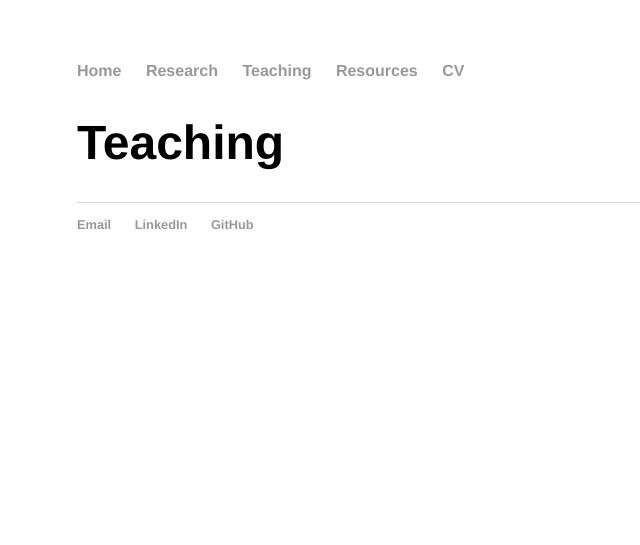
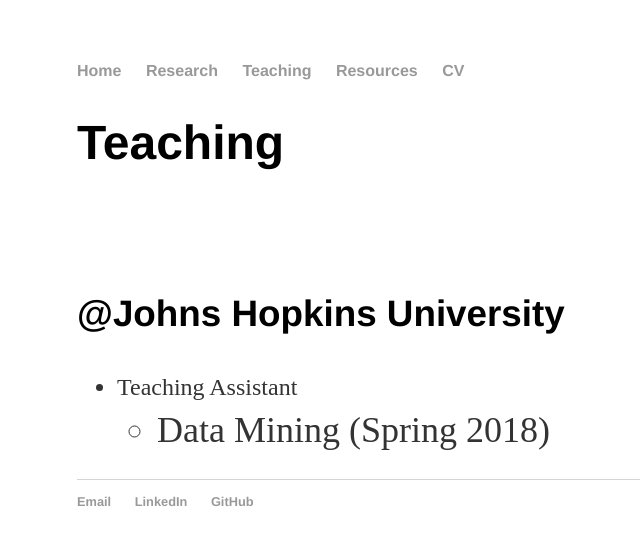
Before and after one commit to CongM/CongM.github.io, a Jekyll site: the page built from teaching/index.html, in a window 1280 px wide. Shown: the top 545 px of the page, without its empty margins (115-755 px from the left). Built offline with Jekyll 4.4.1, drawn with Linux system fonts in a browser that asks for light colours.

Commit message:
Update index.html

```diff
--- a/teaching/index.html
+++ b/teaching/index.html
@@ -6,5 +6,12 @@ title: Cong Mu's Homepage
 
 <div class="blurb">
   <h1>Teaching</h1>
-    <p></p>
+  <br><br><br>
+  <h3>@Johns Hopkins University</h3>
+  <ul>
+		<li>Teaching Assistant</li>
+    <ul>
+      <li>Data Mining (Spring 2018)</li>
+    </ul>
+	</ul>
 </div><!-- /.blurb -->
```
